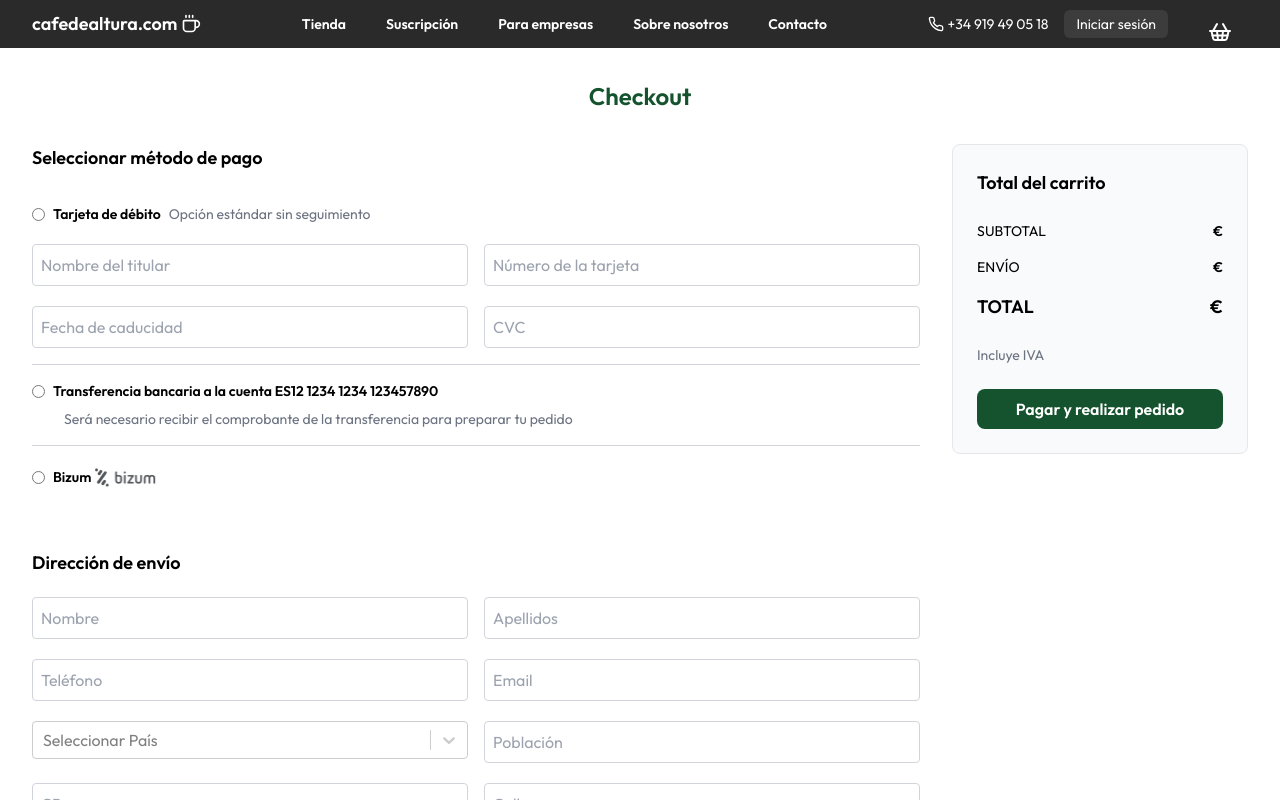
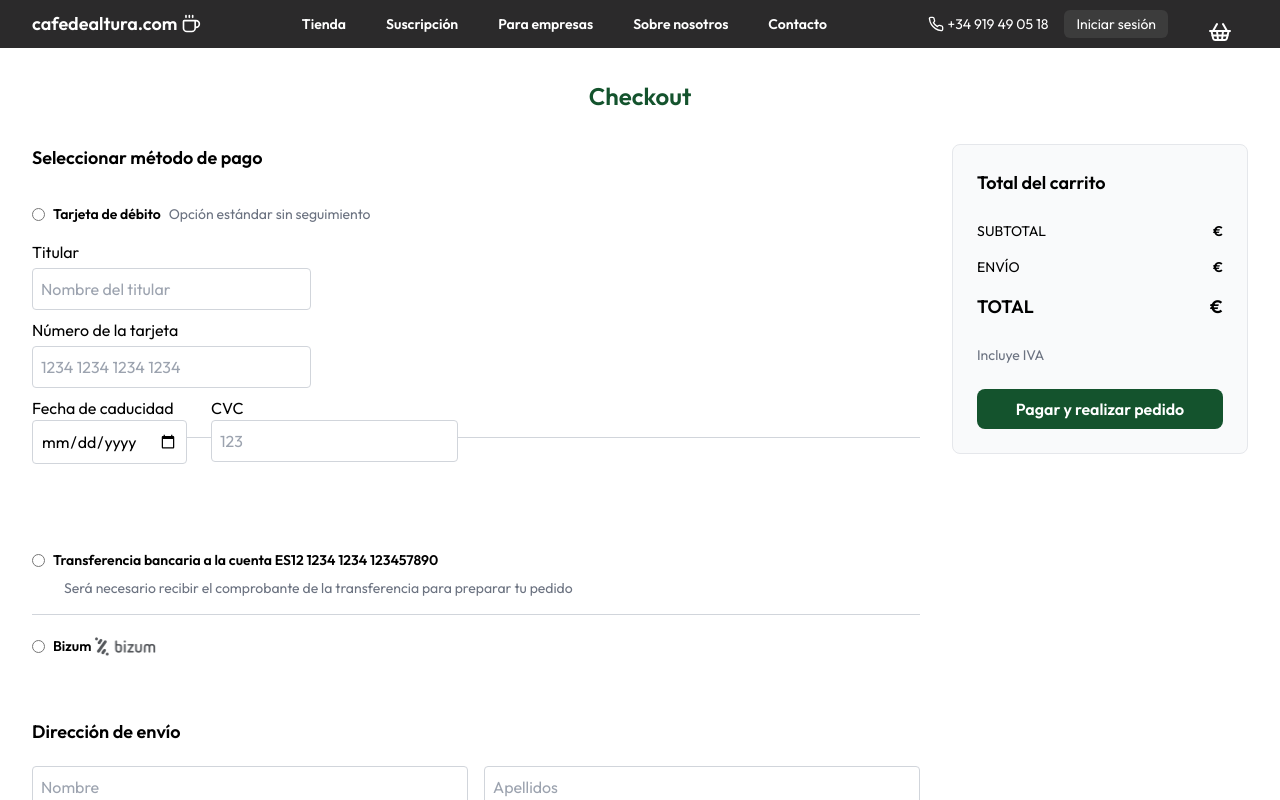
Before and after one commit to gabrielaspooky/CafeDeAlturaV2, a Next.js app in the folder cafe-de-altura/: page /checkout in a window 1280 px wide. Shown: the top 800 px of the page. Built offline with nearby package versions, Linux system fonts and the light colour scheme; no server answers.

Commit message:
added new styles to forms

```diff
--- a/cafe-de-altura/components/CountrySelect.jsx
+++ b/cafe-de-altura/components/CountrySelect.jsx
@@ -21,8 +21,8 @@ const CountrySelect = () => {
   return (
     <Select
       options={options}
-      placeholder="Seleccionar País"
-      className="form-select mt-1 block w-full"
+      placeholder="Seleccionar país"
+      className="form-select mt-1 block w-full focus:ring-[#2A5B45]"
     />
   );
 };
--- a/cafe-de-altura/src/app/checkout/page.jsx
+++ b/cafe-de-altura/src/app/checkout/page.jsx
@@ -34,14 +34,31 @@ const CheckoutPage = () => {
                   <span className="ml-2 text-sm font-semibold block">Tarjeta de débito</span>
                   <span className="ml-2 text-sm text-gray-500 block">Opción estándar sin seguimiento</span>
                 </label>
-                <div className="grid grid-cols-1 md:grid-cols-2 gap-4">
+                <div className="w-[279px] h-[181px] flex flex-col gap-2">
+                <label className="block text-black">
+                Titular
                   <input type="text" placeholder="Nombre del titular" className="form-input mt-1 block w-full p-2 border border-gray-300 rounded text-black" />
-                  <input type="text" placeholder="Número de la tarjeta" className="form-input mt-1 block w-full p-2 border border-gray-300 rounded text-black" />
-                  <input type="text" placeholder="Fecha de caducidad" className="form-input mt-1 block w-full p-2 border border-gray-300 rounded text-black" />
-                  <input type="text" placeholder="CVC" className="form-input mt-1 block p-2 border border-gray-300 rounded text-black" />
+                  </label>
+                  <label className="block text-black">
+                Número de la tarjeta
+                  <input type="text" placeholder="1234 1234 1234 1234" className="form-input mt-1 block w-full p-2 border border-gray-300 rounded text-black" />
+                  </label>
+                  <div className="w-[279px] min-h-[55px] flex gap-6">
+                  <label className="block text-black">
+                Fecha de caducidad
+                  <input type="date" placeholder="Fecha de caducidad" className="form-input p-2 border border-gray-300 rounded text-black" />
+                  </label>
+                  <label className="block text-black">
+                CVC
+                  <input type="text" placeholder="123" className="p-2 border border-gray-300 rounded text-black" />
+                  </label>
+                  </div>
                 </div>
               </div>
-
+              <br />
+              <br />
+              <br />
+              <br />
               <div className="border-b border-gray-300 py-4">
                 <label className="flex items-center mb-2">
                   <input type="radio" name="payment" className="form-radio accent-[#2A5B45]" />
@@ -80,10 +97,10 @@ const CheckoutPage = () => {
                 <CountrySelect />
                 <input type="text" placeholder="Población" className="block w-full mt-1 p-2 border border-gray-300 rounded text-black" />
                 <input type="text" placeholder="CP" className="block w-full mt-1 p-2 border border-gray-300 rounded text-black" />
-                <input type="text" placeholder="Calle" className="block w-full mt-1 p-2 border border-gray-300 rounded text-black" />
-                <input type="text" placeholder="Nº" className="block w-full mt-1 p-2 border border-gray-300 rounded text-black" />
-                <input type="text" placeholder="Piso" className="block w-full mt-1 p-2 border border-gray-300 rounded text-black" />
-                <input type="text" placeholder="Puerta" className="block w-full mt-1 p-2 border border-gray-300 rounded text-black" />
+                <input type="text" placeholder="Calle" className="w-full mt-1 p-2 border border-gray-300 rounded text-black" />
+                <input type="text" placeholder="Nº" className="w-full mt-1 p-2 border border-gray-300 rounded text-black" />
+                <input type="text" placeholder="Piso" className="p-2 border border-gray-300 rounded text-black" />
+                <input type="text" placeholder="Puerta" className="p-2 border border-gray-300 rounded text-black" />
               </div>
             </div>
           </div>
```
